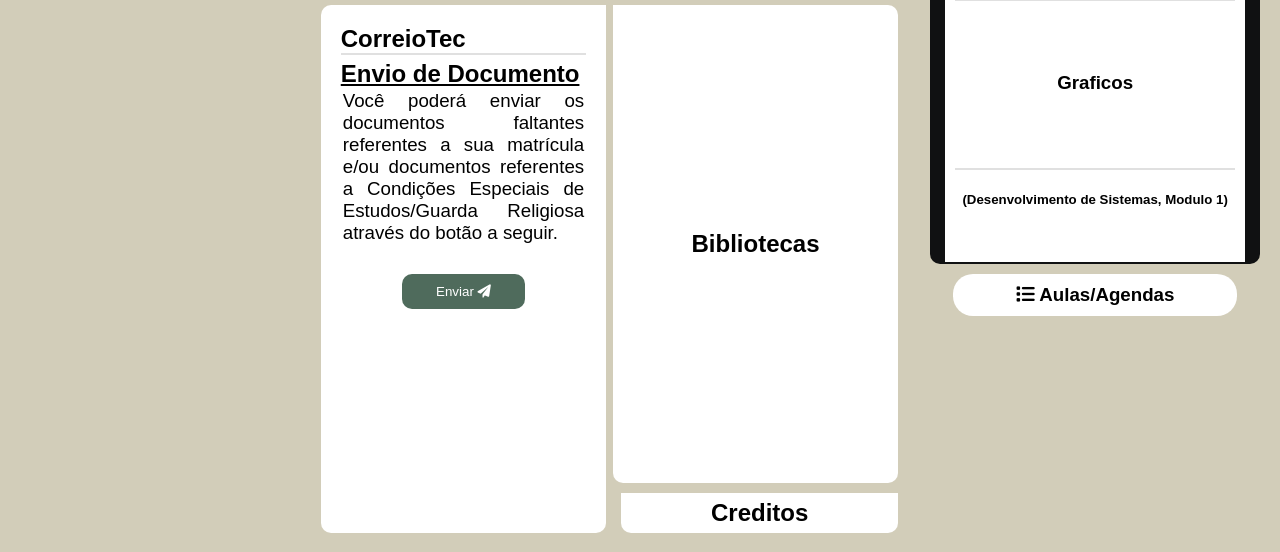
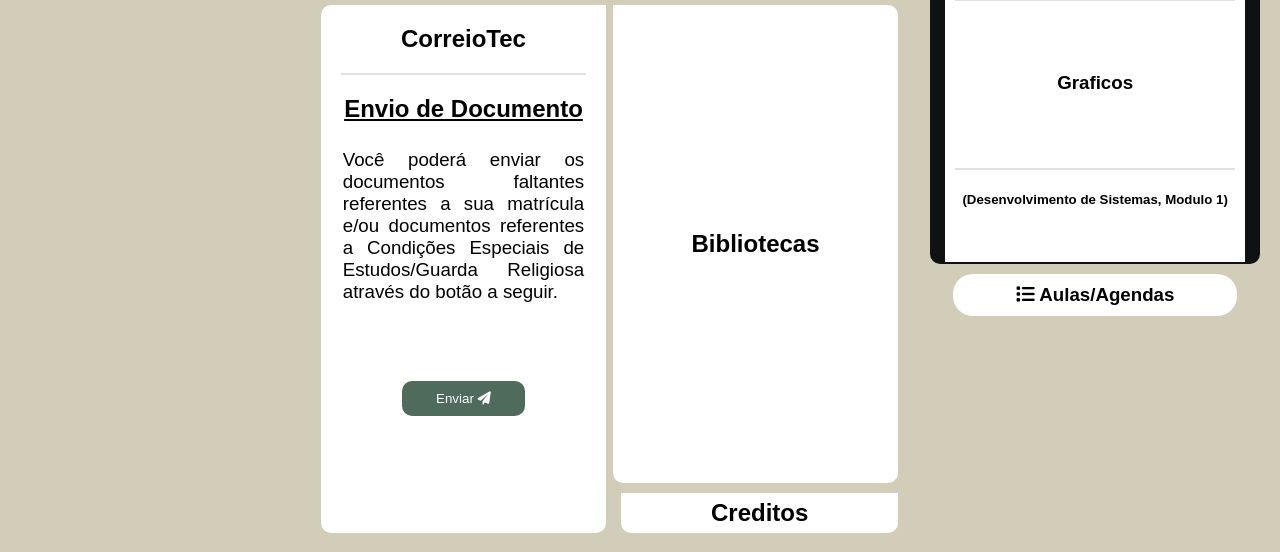
Before and after one commit to EdielOliveira/GeadEtec, a plain HTML site: page index.html in a window 1280 px wide. Shown: the part 466-1018 px from the top of the page. Drawn offline with Linux system fonts and the light colour scheme.

Commit message:
Update Commit

```diff
--- a/Estilo.css
+++ b/Estilo.css
@@ -198,6 +198,16 @@
     background-color: #fff;
     padding: 20px;
     border-radius: 10px 0px 10px 10px;
+}
+
+.divEnvio{
+    display: flex;
+    flex-direction: column;
+    flex-wrap: nowrap;
+    justify-content: center;
+    align-items: center;
+    gap: 1.5rem;
+    margin-top: 20px;
 }
 
 .botao-enviar {
@@ -641,7 +651,7 @@
 
     .enviarDocs {
         width: 360px;
-        height: 245px;
+        height: 330px;
         background-color: #fff;
         padding: 20px;
         border-radius: 10px;
--- a/index.html
+++ b/index.html
@@ -122,9 +122,14 @@
 
                         <div class="enviarDocs">
                             <div class="Titulo">
-                                <h2>CorreioTec</h2>
+                                <h2 style="    align-items: center;
+                                display: flex;
+                                justify-content: center;
+                                margin-bottom: revert;">CorreioTec</h2>
                             </div>
                             <hr class="linhasSeparar" style="margin-bottom: 5px;">
+
+                            <div class="divEnvio">
                             <h2 class="Titulo"> <b><u>Envio de Documento</u></b></h2>
                             <h3 class="link" style="text-align: justify; font-weight: normal; padding: 2px;">
                                 Você poderá enviar os
@@ -138,6 +143,7 @@
                             <button class="botao-enviar" style="cursor: pointer; color: white;">Enviar <i
                                     class="fa-solid fa-paper-plane"></i>
                             </button>
+                        </div>
 
                         </div>
 
```
